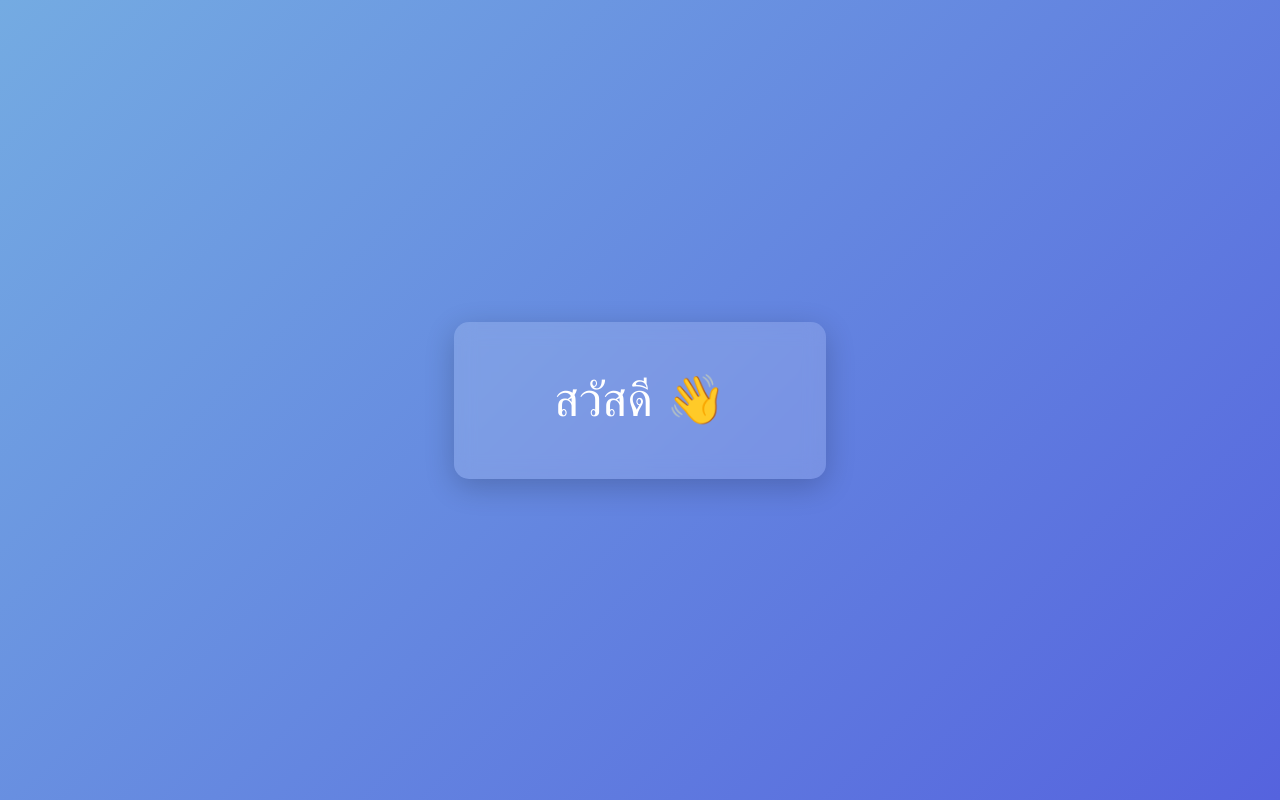
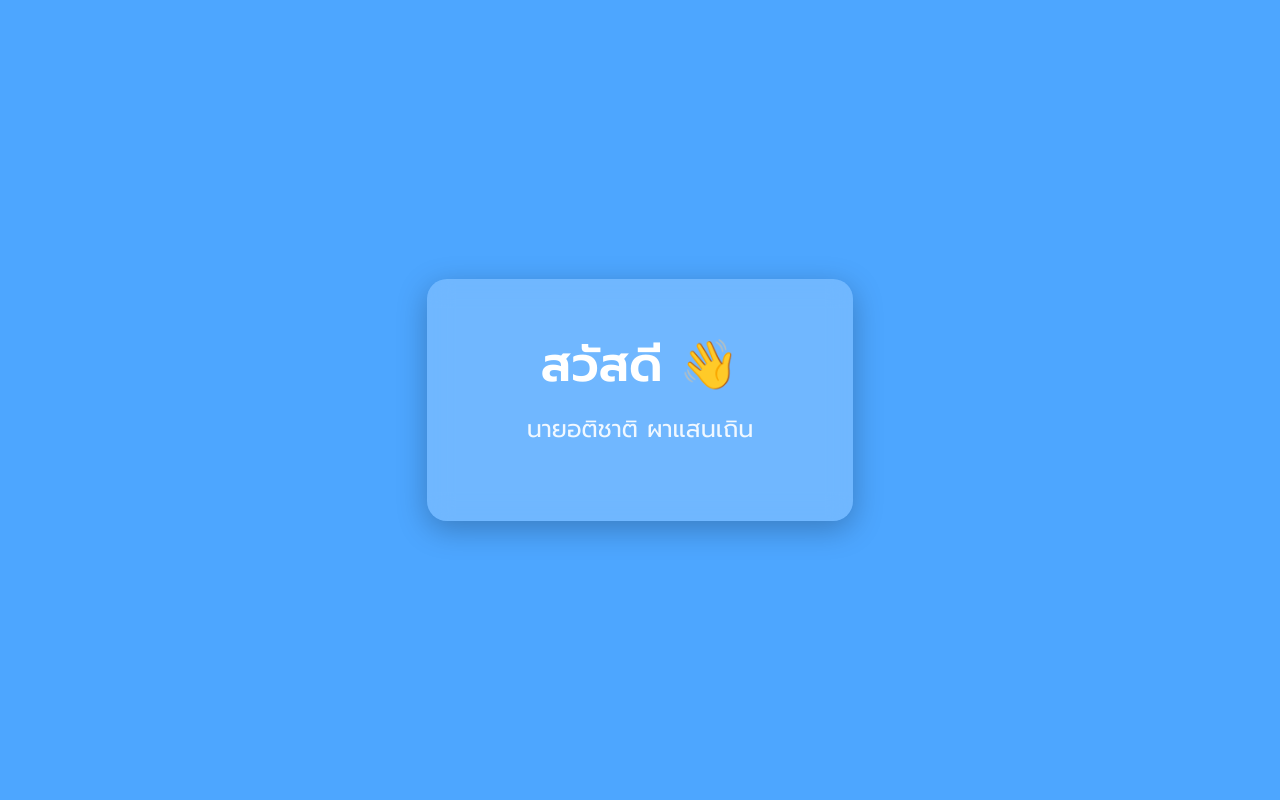
Before and after one commit to Felsau/Test-github, a plain HTML site: page index.html in a window 1280 px wide. Drawn offline with Linux system fonts and the light colour scheme.

Commit message:
Update index.html

```diff
--- a/index.html
+++ b/index.html
@@ -5,31 +5,40 @@
   <meta name="viewport" content="width=device-width, initial-scale=1.0">
   <title>สวัสดี</title>
   <style>
-    /* ตั้งค่าพื้นฐานของหน้าเว็บ */
+    @import url('https://fonts.googleapis.com/css2?family=Prompt:wght@400;600&display=swap');
+
     body {
       margin: 0;
       height: 100vh;
       display: flex;
       justify-content: center;
       align-items: center;
-      background: linear-gradient(135deg, #74ABE2, #5563DE);
+      background-color: #4da6ff;
       font-family: 'Prompt', sans-serif;
     }
 
-    /* กล่องข้อความตรงกลาง */
     .box {
-      background: rgba(255, 255, 255, 0.15);
-      backdrop-filter: blur(10px);
-      border-radius: 15px;
+      background: rgba(255, 255, 255, 0.2);
+      backdrop-filter: blur(12px);
+      border-radius: 20px;
       padding: 50px 100px;
-      box-shadow: 0 8px 30px rgba(0, 0, 0, 0.2);
+      box-shadow: 0 8px 30px rgba(0, 0, 0, 0.25);
       text-align: center;
       color: white;
-      font-size: 3em;
       animation: fadeIn 2s ease;
     }
 
-    /* เอฟเฟกต์เคลื่อนไหวเบา ๆ */
+    .box h1 {
+      font-size: 3em;
+      margin: 0;
+    }
+
+    .box p {
+      font-size: 1.5em;
+      margin-top: 10px;
+      opacity: 0.9;
+    }
+
     @keyframes fadeIn {
       from { opacity: 0; transform: translateY(20px); }
       to { opacity: 1; transform: translateY(0); }
@@ -38,7 +47,8 @@
 </head>
 <body>
   <div class="box">
-    สวัสดี 👋
+    <h1>สวัสดี 👋</h1>
+    <p>นายอติชาติ ผาแสนเถิน</p>
   </div>
 </body>
 </html>
```
